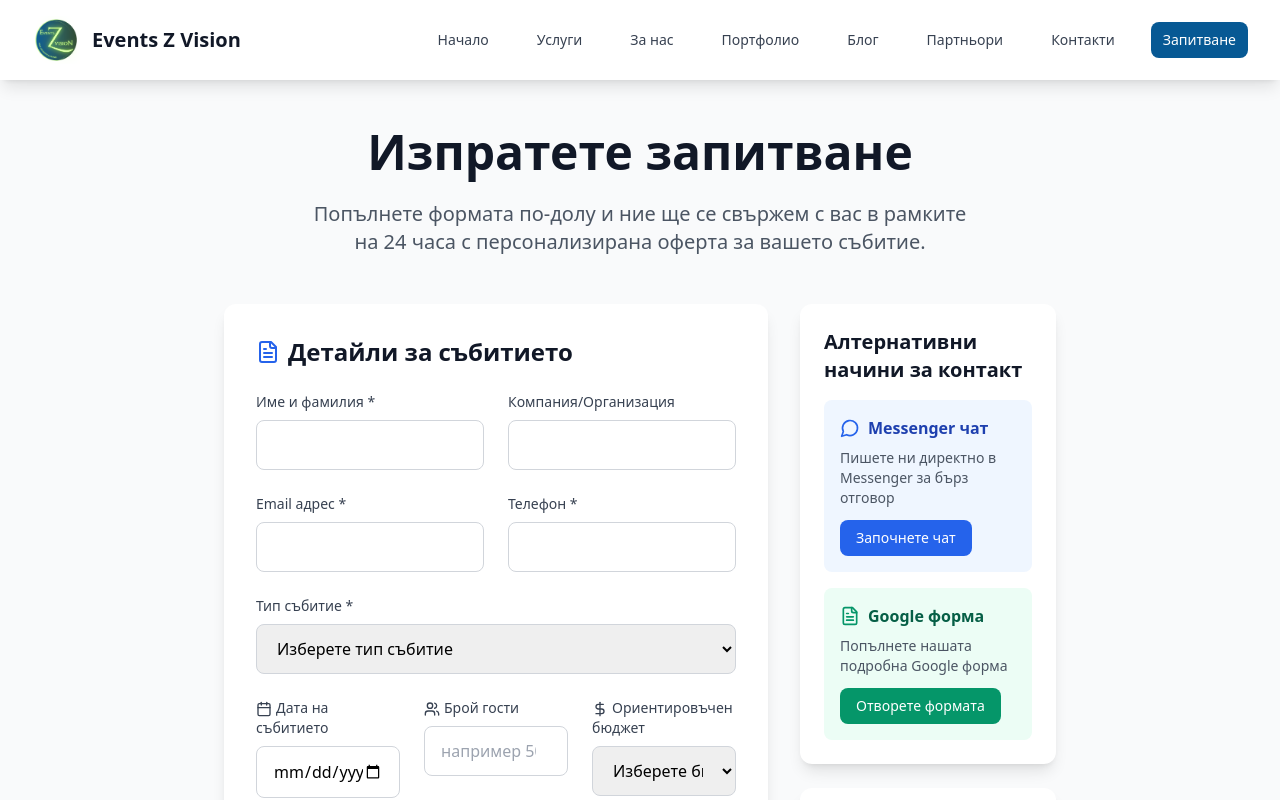
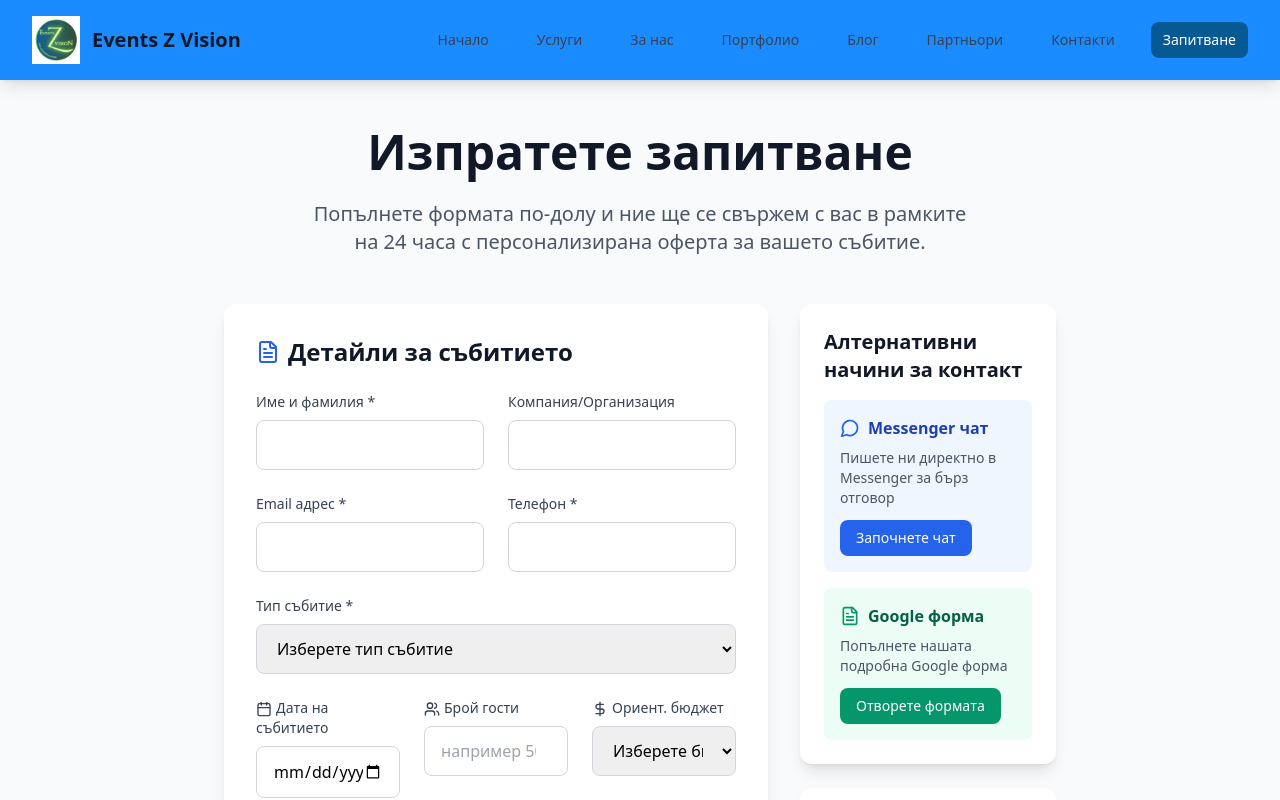
Before and after one commit to Petar829-ui/events-z-vision, a React (Vite) app: page /inquiry in a window 1280 px wide. Shown: the top 800 px of the page. Built offline with nearby package versions, Linux system fonts and the light colour scheme.

Commit message:
headercolorfix

```diff
--- a/src/components/Header.tsx
+++ b/src/components/Header.tsx
@@ -20,7 +20,7 @@ const Header = () => {
   const isActivePage = (path: string) => location.pathname === path;
 
   return (
-    <header className="bg-white shadow-lg sticky top-0 z-50">
+    <header className="bg-[#1a8cff] shadow-lg sticky top-0 z-50">
       <div className="max-w-7xl mx-auto px-4 sm:px-6 lg:px-8">
         <div className="flex justify-between items-center py-4">
           <Link to="/" className="flex items-center space-x-3">
--- a/src/pages/Inquiry.tsx
+++ b/src/pages/Inquiry.tsx
@@ -166,7 +166,7 @@ const Inquiry = () => {
                   <div>
                     <label htmlFor="budget" className="block text-sm font-medium text-gray-700 mb-2">
                       <DollarSign className="inline h-4 w-4 mr-1" />
-                      Ориентировъчен бюджет
+                      Ориент. бюджет
                     </label>
                     <select
                       id="budget"
```
